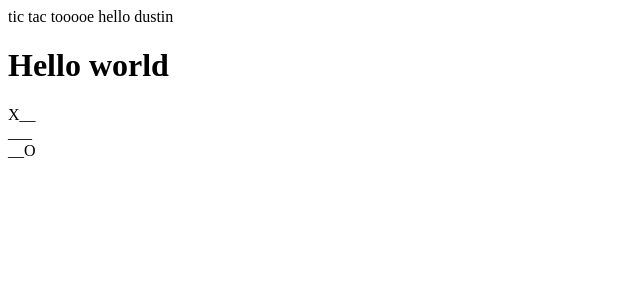
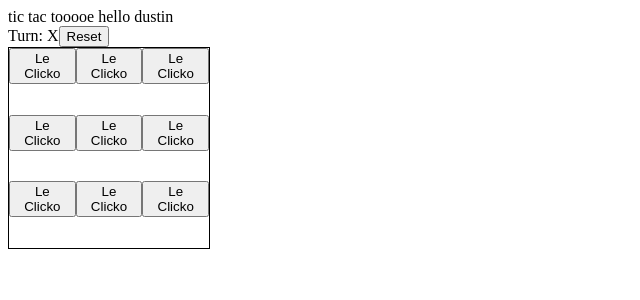
Before and after one commit to dustintktran/sideprojects, a React (Create React App) app: page / in a window 1280 px wide. Shown: the top 300 px of the page, without its empty margins (0-640 px from the left). Built offline with nearby package versions, Linux system fonts and the light colour scheme.

Commit message:
Create tictactoeblock

```diff
--- /dev/null
+++ b/src/components/tictacblock/tictacblock.css
@@ -0,0 +1,3 @@
+.block {
+    margin: auto;
+}
--- /dev/null
+++ b/src/components/tictacblock/tictacblock.js
@@ -0,0 +1,15 @@
+import {useState} from 'react';
+
+const Block = (props) => {
+
+
+  return (
+    <div className='block'>
+      {props.state=='' && <button onClick={() => {props.handleClick(props.index)}}>Le Clicko</button>}
+      {props.state}
+    </div>
+  )
+
+}
+
+export default Block;
--- /dev/null
+++ b/src/components/tictactoe/tictactoe.css
@@ -0,0 +1,10 @@
+.tic-tac-toe-outer{
+  display: grid;
+  position: relative;
+  grid-template-columns: 1fr 1fr 1fr;
+  grid-template-rows: 1fr 1fr 1fr;
+  height: 200px;
+  width: 200px;
+  border: 1px solid black;
+
+}
--- a/src/components/tictactoe/tictactoe.js
+++ b/src/components/tictactoe/tictactoe.js
@@ -1,22 +1,91 @@
 import React, { useState } from 'react'
+import Block from '../tictacblock/tictacblock.js';
+import './tictactoe.css';
 
 const TicTacToe = () => {
 
   const [turn, changeTurn] = useState('X');
-  const [board, changeBoard] = useState([
-    ['X','_','_'],
-    ['_','_','_'],
-    ['_','_','O']
-  ])
+  const [board, changeBoard] = useState(['','','','','','','','',''])
+
+  const handleCheckWin = () => {
+    let currVar = board[0];
+    if(board[0] == board[3] && board[3] == board[6] && board[0] !== '') {
+      console.log('you win betchesss')
+    }
+    if(board[1] == board[4] && board[4] == board[7] && board[1] !== '') {
+      console.log('you win betchesss')
+    }
+    if(board[2] == board[5] && board[5] == board[8] && board[2] !== '') {
+      console.log('you win betchesss')
+    }
+    if (board[0] == board[1] && board[0] == board[2] && board[0] !== '') {
+      console.log('you win betchesss')
+    }
+
+    if (board[3] == board[4] && board[3] == board[5] && board[3] !== '') {
+      console.log('you win betchesss')
+    }
+
+    if (board[6] == board[7] && board[6] == board[8] && board[0] !== '') {
+      console.log('you win betchesss')
+    }
+
+    if (board[0] !=='' && board[0] == board[4] && board[0] == board[8]) {
+      console.log('you win betchesss')
+    }
+
+    if (board[2] !== '' && board[0] == board[4] && board[0] == board[6]) {
+      console.log('you win betchesss')
+    }
+
+  }
+
+  const handleChangeTurn = () => {
+    if(turn == 'X') {
+      changeTurn('O');
+    } else {
+      changeTurn('X');
+    }
+    handleCheckWin();
+  }
+
+  const handleClick = (blockIndex) => {
+    let newBoard = board;
+    newBoard[blockIndex] = turn;
+    changeBoard(newBoard);
+    handleChangeTurn();
+  }
+
+  const handleReset = () => {
+    changeBoard(['','','','','','','','','']);
+    changeTurn('X');
+  }
 
   return (
-    <div className="tic-tac-toe">
-      <h1>Hello world</h1>
-      <div>{board[0]}</div>
-      <div>{board[1]}</div>
-      <div>{board[2]}</div>
+    <div>
+      Turn: {turn}
+      <button onClick={handleReset}>Reset</button>
+      <div className="tic-tac-toe-outer">
+      {
+        board.map((item, index) => {
+          return (
+            <div>
+              <Block index={index} handleClick={handleClick} state={board[index]}/>
+            </div>
+          )
+        })
+      }
+      </div>
     </div>
   );
 }
 
 export default TicTacToe;
+
+/*
+TicTacToe Tasks:
+tictactoe board  (image or text? grid?)
+individual X or O input (component?)
+functions to fill board
+turns
+*/
```
